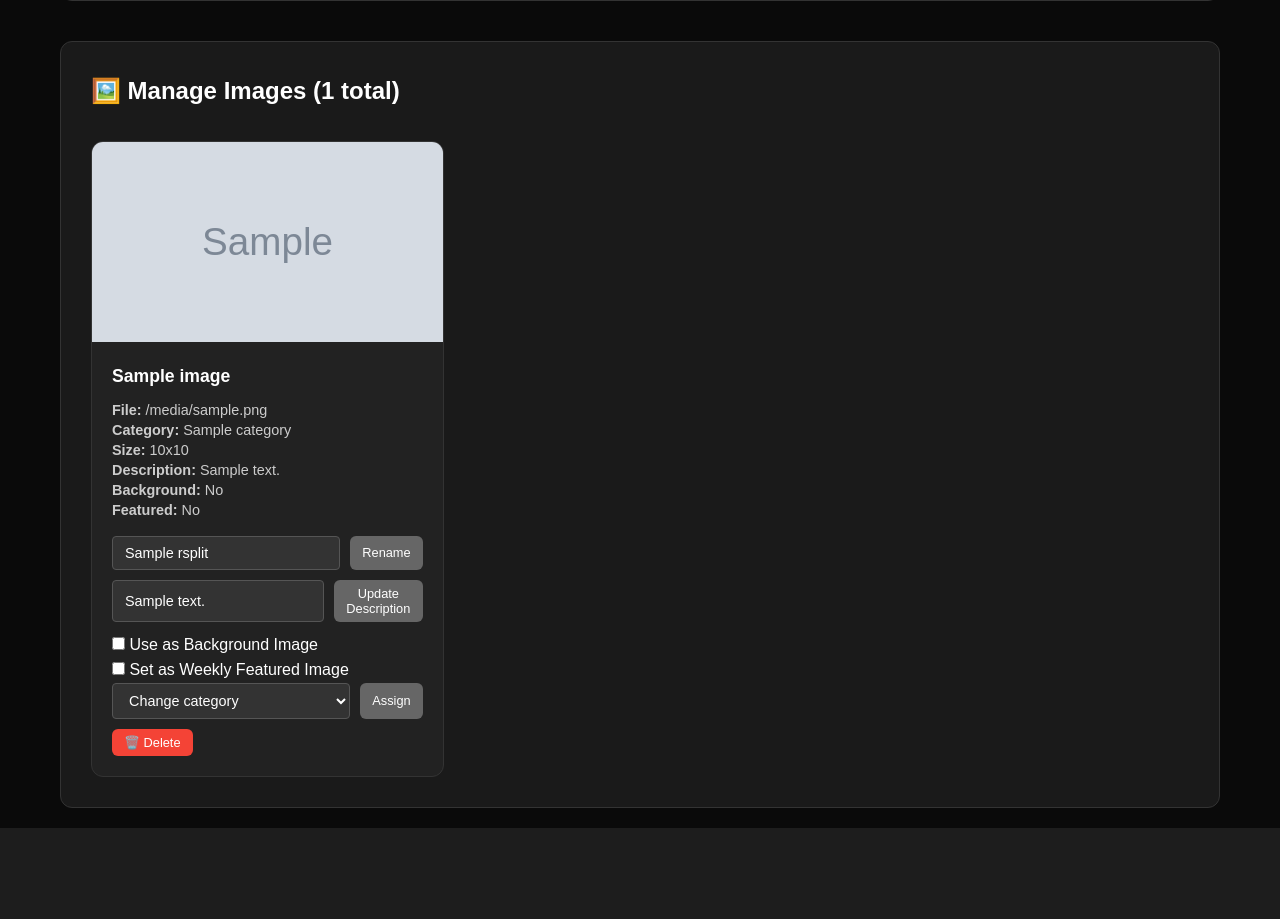
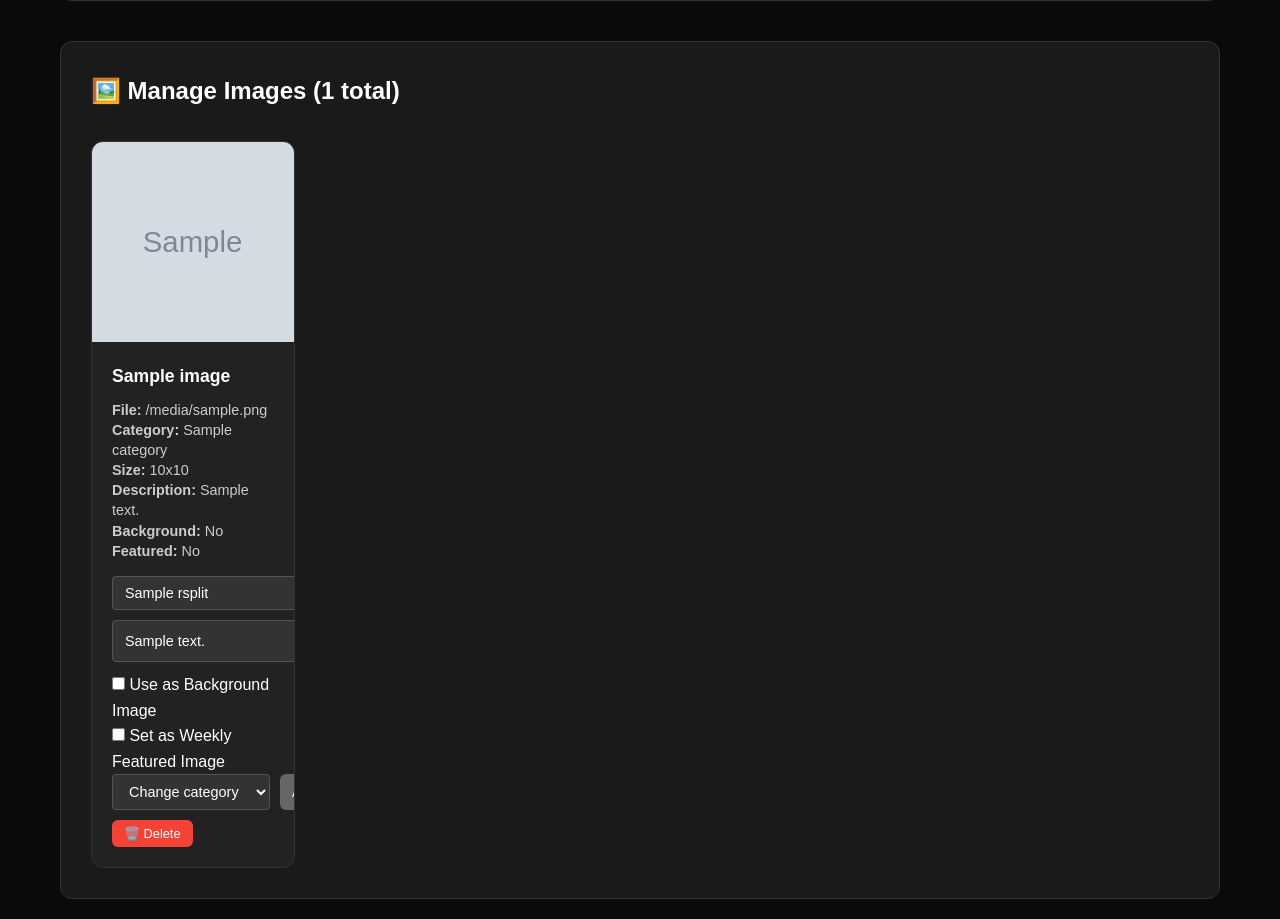
Before and after one commit to heur1konrc/fifth-element-photography, a Flask app: template templates/admin.html in a window 1280 px wide. Shown: the part 664-1583 px from the top of the page. Before the commit the page ends 1492 px from the top, so only its background shows below. Run offline with Flask 3, Linux system fonts and the light colour scheme; the template is opened without the code that fills it: most values are stand-ins (such as "Sample title", 1, 10 or a date in 2020); grey boxes marked "Sample" are stand-in pictures.

Commit message:
Update admin.css
236-237 Admin Grid size from 300 to 200 test

```diff
--- a/static/css/admin.css
+++ b/static/css/admin.css
@@ -233,7 +233,8 @@ body {
 
 .image-grid {
     display: grid;
-    grid-template-columns: repeat(auto-fill, minmax(300px, 1fr));
+    /*grid-template-columns: repeat(auto-fill, minmax(300px, 1fr));*/
+    grid-template-columns: repeat(auto-fill, minmax(200px, 1fr));
     gap: 20px;
 }
 
```
